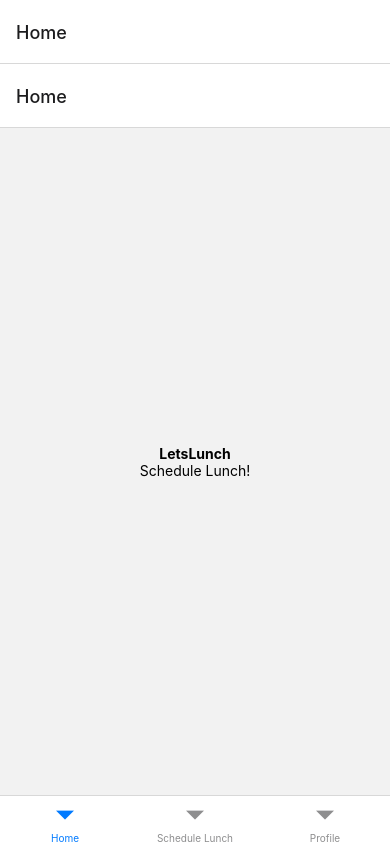
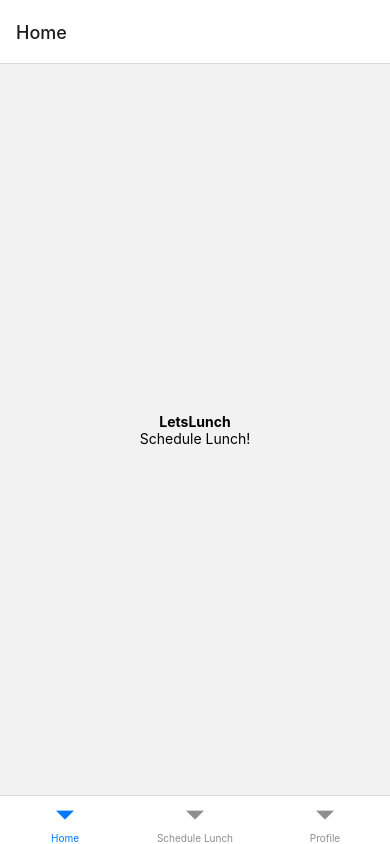
Before and after one commit to amahjoor/letslunch, a React Native app: screen /Home in a window 390 px wide. Built offline with nearby package versions, Linux system fonts and the light colour scheme.

Commit message:
Refactored home screen navigation

```diff
--- a/src/Screens/Home.js
+++ b/src/Screens/Home.js
@@ -6,7 +6,7 @@ import ScheduleLunch from './ScheduleLunch'
 
 const Stack = createStackNavigator()
 
-function HomeScreen() {
+export default function Home() {
     const navigation = useNavigation()
 
     const navigateToScreen = (screenName) => {
@@ -25,12 +25,3 @@ function HomeScreen() {
         </View>
     )
 }
-
-export default function Home() {
-    return (
-        <Stack.Navigator>
-            <Stack.Screen name="Home" component={HomeScreen} />
-            <Stack.Screen name="ScheduleLunch" component={ScheduleLunch} />
-        </Stack.Navigator>
-    )
-}
```
